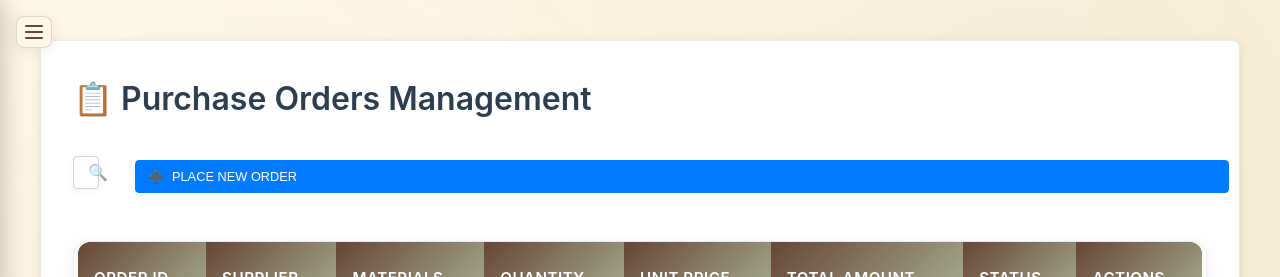
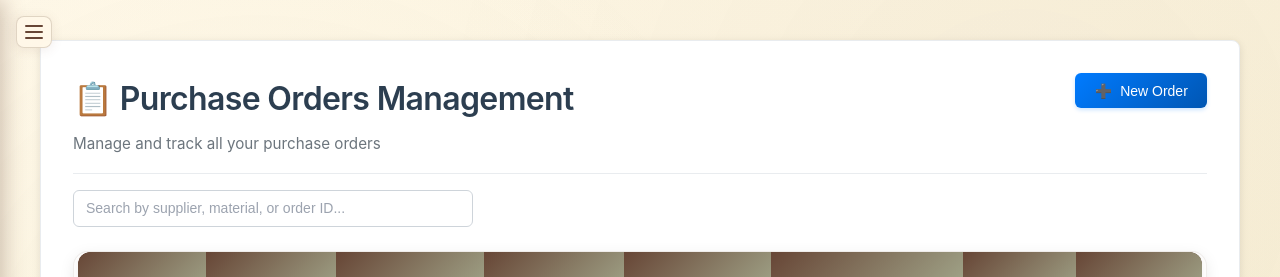
Before and after one commit to Yohan-Helitha/DesynFlow, a React (Create React App) app in the folder frontend/: page /Orders in a window 1280 px wide. Shown: the top 277 px of the page. Built offline with nearby package versions, Linux system fonts and the light colour scheme; no server answers.

Commit message:
feat : modifications with css

```diff
--- a/frontend/src/Components/Orders/Orders.css
+++ b/frontend/src/Components/Orders/Orders.css
@@ -24,51 +24,130 @@ body {
   border: 1px solid #e9ecef;
 }
 
-/* ===== Header ===== */
-.orders-container h2 {
-  margin: 0 0 2rem 0;
+/* ===== Page Header ===== */
+.page-header {
+  display: flex;
+  justify-content: space-between;
+  align-items: flex-start;
+  margin-bottom: 1rem;
+  padding-bottom: 1rem;
+  border-bottom: 1px solid #e9ecef;
+}
+
+.header-content h2 {
+  margin: 0 0 0.5rem 0;
   color: #2c3e50;
   font-size: 2rem;
   font-weight: 600;
   text-align: left;
-  letter-spacing: 0;
+  letter-spacing: -0.02em;
 }
 
-/* ===== Top Controls ===== */
-.top-controls {
+.header-subtitle {
+  margin: 0;
+  color: #6c757d;
+  font-size: 0.95rem;
+  font-weight: 400;
+}
+
+.header-actions {
   display: flex;
-  justify-content: space-between;
+  gap: 0.75rem;
   align-items: center;
-  margin-bottom: 1.5rem;
-  gap: 1rem;
+}
+
+/* ===== Modern Button System ===== */
+.btn-primary, .btn-secondary {
+  display: inline-flex;
+  align-items: center;
+  gap: 0.5rem;
+  padding: 0.6rem 1.2rem;
+  border: none;
+  border-radius: 6px;
+  font-size: 0.875rem;
+  font-weight: 500;
+  text-decoration: none;
+  cursor: pointer;
+  transition: all 0.2s ease;
+  white-space: nowrap;
+}
+
+.btn-primary {
+  background: linear-gradient(135deg, #007bff 0%, #0056b3 100%);
+  color: white;
+  box-shadow: 0 2px 4px rgba(0, 123, 255, 0.2);
+}
+
+.btn-primary:hover {
+  background: linear-gradient(135deg, #0056b3 0%, #004085 100%);
+  box-shadow: 0 4px 8px rgba(0, 123, 255, 0.3);
+  transform: translateY(-1px);
+}
+
+.btn-primary a {
+  color: white;
+  text-decoration: none;
+  display: flex;
+  align-items: center;
+  gap: 0.5rem;
+}
+
+.btn-secondary {
+  background: white;
+  color: #495057;
+  border: 1px solid #dee2e6;
+  box-shadow: 0 1px 2px rgba(0, 0, 0, 0.05);
+}
+
+.btn-secondary:hover {
+  background: #f8f9fa;
+  border-color: #adb5bd;
+  box-shadow: 0 2px 4px rgba(0, 0, 0, 0.1);
+  transform: translateY(-1px);
+}
+
+.icon {
+  font-size: 0.875rem;
 }
 
 .search-bar {
-  display: flex;
-  flex: 1;
+  width: 100%;
+  max-width: 400px;
+  position: relative;
+  margin-bottom: 1.5rem;
+}
+
+.search-bar::before,
+.search-bar::after {
+  display: none !important;
 }
 
 .search-bar input {
   width: 100%;
-  max-width: 400px;
-  padding: 0.5rem 0.75rem;
+  padding: 0.6rem 0.75rem;
   border: 1px solid #ced4da;
-  border-radius: 4px;
-  font-size: 0.85rem;
-  background: #ffffff;
+  border-radius: 6px;
+  font-size: 0.875rem;
+  background: white;
+  background-image: none;
   color: #333333;
   outline: none;
-  transition: border-color 0.2s ease;
+  transition: all 0.2s ease;
+  box-sizing: border-box;
+  position: relative;
+  z-index: 1;
 }
 
 .search-bar input:focus {
-  border-color: #495057;
-  box-shadow: 0 0 0 2px rgba(73, 80, 87, 0.1);
+  border-color: #007bff;
+  box-shadow: 0 0 0 3px rgba(0, 123, 255, 0.1);
 }
 
 .search-bar input::placeholder {
-  color: #6c757d;
+  color: #9ca3af;
 }
+
+
 
 /* ===== Table Container ===== */
 .table-container {
@@ -251,32 +330,38 @@ body {
   font-size: 0.85rem;
 }
 
-/* ===== Place Order Button ===== */
-.place-order-btn {
-  background-color: #007bff;
-  color: #ffffff;
-  border: 1px solid #007bff;
-  padding: 0.5rem 0.75rem;
-  border-radius: 4px;
-  cursor: pointer;
-  font-size: 0.8rem;
-  font-weight: 500;
-  transition: all 0.2s ease;
-  white-space: nowrap;
-  flex-shrink: 0;
+/* ===== Statistics Cards (Optional Enhancement) ===== */
+.stats-row {
+  display: grid;
+  grid-template-columns: repeat(auto-fit, minmax(200px, 1fr));
+  gap: 1rem;
+  margin-bottom: 1.5rem;
 }
 
-.place-order-btn a {
-  color: #ffffff;
-  text-decoration: none;
-  display: flex;
-  align-items: center;
-  gap: 0.5rem;
+.stat-card {
+  background: white;
+  padding: 1.25rem;
+  border-radius: 8px;
+  border: 1px solid #e9ecef;
+  box-shadow: 0 1px 3px rgba(0, 0, 0, 0.05);
+  transition: box-shadow 0.2s ease;
 }
 
-.place-order-btn:hover {
-  background-color: #0056b3;
-  border-color: #0056b3;
+.stat-card:hover {
+  box-shadow: 0 4px 12px rgba(0, 0, 0, 0.1);
+}
+
+.stat-value {
+  font-size: 1.75rem;
+  font-weight: 700;
+  color: #2c3e50;
+  margin-bottom: 0.25rem;
+}
+
+.stat-label {
+  font-size: 0.875rem;
+  color: #6c757d;
+  font-weight: 500;
 }
 
 /* ===== Cell Styling Improvements ===== */
@@ -345,21 +430,33 @@ body {
     margin: 0;
   }
 
-  .orders-container h2 {
-    font-size: 1.5rem;
-    margin-bottom: 1rem;
+  .page-header {
+    flex-direction: column;
+    align-items: stretch;
+    gap: 1rem;
   }
 
-  .top-controls {
-    flex-direction: column;
-    align-items: stretch;
-    gap: 0.75rem;
+  .header-content h2 {
+    font-size: 1.5rem;
+  }
+
+  .header-actions {
+    justify-content: stretch;
+  }
+
+  .btn-primary, .btn-secondary {
+    flex: 1;
+    justify-content: center;
+    padding: 0.7rem 1rem;
+  }
+
+  .search-bar {
+    max-width: 100%;
   }
 
   .search-bar input {
-    max-width: 100%;
-    padding: 0.5rem 0.75rem;
-    font-size: 0.8rem;
+    padding: 0.6rem 0.75rem;
+    font-size: 0.875rem;
   }
 
   .orders-table th, .orders-table td {
@@ -371,9 +468,4 @@ body {
     font-size: 0.65rem;
     padding: 0.25rem 0.4rem;
   }
-
-  .place-order-btn {
-    padding: 0.4rem 0.6rem;
-    font-size: 0.75rem;
-  }
 }
--- a/frontend/src/Components/Orders/Orders.jsx
+++ b/frontend/src/Components/Orders/Orders.jsx
@@ -37,24 +37,29 @@ function Orders() {
     <div className="page-with-sidebar">
       <Sidebar />
       <div className="orders-container">
-        <h2>📋 Purchase Orders Management</h2>
+        <div className="page-header">
+          <div className="header-content">
+            <h2>📋 Purchase Orders Management</h2>
+            <p className="header-subtitle">Manage and track all your purchase orders</p>
+          </div>
+          <div className="header-actions">
+            <button className="btn-primary">
+              <Link to="/OrderForm">
+                <span className="icon">➕</span>
+                New Order
+              </Link>
+            </button>
+          </div>
+        </div>
 
-      <div className="top-controls">
         <div className="search-bar">
           <input
             type="text"
-            placeholder="🔍 Search by supplier or material..."
+            placeholder="Search by supplier, material, or order ID..."
             value={searchTerm}
             onChange={(e) => setSearchTerm(e.target.value)}
           />
         </div>
-        <button className="place-order-btn">
-          <Link to="/OrderForm">
-            <span>➕</span>
-            Place New Order
-          </Link>
-        </button>
-      </div>
 
       <div className="table-container">
         <table className="orders-table" id="ordersTable">
--- a/frontend/src/Components/Supplier_details/Supplier_details.css
+++ b/frontend/src/Components/Supplier_details/Supplier_details.css
@@ -38,6 +38,90 @@ body::before {
   animation: containerFadeIn 0.6s ease-out;
 }
 
+/* ===== Page Header ===== */
+.page-header {
+  display: flex;
+  justify-content: space-between;
+  align-items: center;
+  margin-bottom: 1rem;
+  padding-bottom: 1rem;
+  border-bottom: 1px solid rgba(103, 70, 54, 0.1);
+}
+
+.header-content h2 {
+  margin: 0 0 0.5rem 0;
+  color: #674636;
+  font-size: 2rem;
+  font-weight: 600;
+  text-align: left;
+  letter-spacing: -0.02em;
+}
+
+.header-subtitle {
+  margin: 0;
+  color: #8B7355;
+  font-size: 0.95rem;
+  font-weight: 400;
+}
+
+.header-actions {
+  display: flex;
+  gap: 0.75rem;
+  align-items: center;
+}
+
+/* ===== Modern Button System ===== */
+.btn-primary {
+  display: inline-flex;
+  align-items: center;
+  gap: 0.5rem;
+  padding: 0.6rem 1.2rem;
+  border: 2px solid #8B4513;
+  border-radius: 6px;
+  font-size: 0.875rem;
+  font-weight: 600;
+  text-decoration: none;
+  cursor: pointer;
+  transition: all 0.3s ease;
+  white-space: nowrap;
+  background: #D2691E;
+  color: #8B4513;
+  box-shadow: 0 2px 6px rgba(139, 69, 19, 0.2);
+}
+
+.btn-primary:hover {
+  background: #CD853F;
+  color: #654321;
+  border-color: #654321;
+  box-shadow: 0 4px 12px rgba(139, 69, 19, 0.3);
+  transform: translateY(-2px);
+}
+
+.btn-primary a {
+  color: #8B4513;
+  text-decoration: none;
+  display: flex;
+  align-items: center;
+  gap: 0.5rem;
+}
+
+.btn-primary:hover a {
+  color: #654321;
+}
+
+.icon {
+  font-size: 0.875rem;
+}
+
+/* ===== Top Controls Layout ===== */
+.top-controls {
+  display: flex;
+  justify-content: space-between;
+  align-items: center;
+  margin-bottom: 1.5rem;
+  gap: 1rem;
+}
+
 @keyframes containerFadeIn {
   from {
     opacity: 0;
@@ -49,16 +133,7 @@ body::before {
   }
 }
 
-/* ===== Header ===== */
-.suppliers-container h2 {
-  margin: 0 0 32px 0;
-  color: #674636;
-  font-size: 28px;
-  font-weight: 700;
-  text-align: center;
-  letter-spacing: -0.3px;
-  animation: headerSlideIn 0.8s ease-out 0.2s both;
-}
+
 
 @keyframes headerSlideIn {
   from {
@@ -73,44 +148,39 @@ body::before {
 
 /* ===== Search Bar ===== */
 .search-bar {
-  display: flex;
-  justify-content: center;
-  margin-bottom: 28px;
+  flex: 1;
+  max-width: 400px;
   position: relative;
+}
+
+.search-bar::before,
+.search-bar::after {
+  display: none !important;
 }
 
 .search-bar input {
   width: 100%;
-  max-width: 400px;
-  padding: 14px 20px 14px 45px;
+  padding: 0.6rem 0.75rem;
   border: 1px solid rgba(103, 70, 54, 0.3);
-  border-radius: 10px;
-  font-size: 15px;
+  border-radius: 6px;
+  font-size: 0.875rem;
   background: #FFF8E8;
+  background-image: none;
   color: #674636;
   outline: none;
   transition: all 0.2s ease;
-  box-shadow: 0 2px 8px rgba(103, 70, 54, 0.05);
+  box-sizing: border-box;
+  position: relative;
+  z-index: 1;
 }
 
 .search-bar input:focus {
   border-color: #674636;
-  box-shadow: 0 4px 12px rgba(103, 70, 54, 0.1);
+  box-shadow: 0 0 0 3px rgba(103, 70, 54, 0.1);
 }
 
 .search-bar input::placeholder {
   color: rgba(103, 70, 54, 0.6);
-}
-
-.search-bar::before {
-  content: "🔍";
-  position: absolute;
-  left: 15px;
-  top: 50%;
-  transform: translateY(-50%);
-  font-size: 16px;
-  z-index: 2;
-  opacity: 0.6;
 }
 
 /* ===== Table Container ===== */
@@ -391,13 +461,33 @@ tbody tr:last-child td:last-child {
     padding: 16px;
   }
 
-  .suppliers-container h2 {
-    font-size: 20px;
+  .page-header {
+    margin-bottom: 1rem;
+  }
+
+  .header-content h2 {
+    font-size: 1.5rem;
+  }
+
+  .top-controls {
+    flex-direction: column;
+    align-items: stretch;
+    gap: 0.75rem;
+  }
+
+  .btn-primary {
+    flex: 1;
+    justify-content: center;
+    padding: 0.7rem 1rem;
+  }
+
+  .search-bar {
+    max-width: 100%;
   }
 
   .search-bar input {
-    padding: 8px 12px;
-    font-size: 14px;
+    padding: 0.6rem 0.75rem;
+    font-size: 0.875rem;
   }
 
   table {
--- a/frontend/src/Components/Supplier_details/Supplier_details.jsx
+++ b/frontend/src/Components/Supplier_details/Supplier_details.jsx
@@ -54,16 +54,28 @@ function Supplier_details() {
     <div className="page-with-sidebar">
       <Sidebar />
       <div className="suppliers-container">
+        <div className="page-header">
+          <div className="header-content">
             <h2>Interior Design Suppliers</h2>
+            <p className="header-subtitle">Manage your supplier network and partnerships</p>
+          </div>
+        </div>
 
-      {/* Search */}
+        <div className="top-controls">
           <div className="search-bar">
             <input
               type="text"
-          placeholder=" Search suppliers..."
+              placeholder="Search suppliers..."
               value={search}
               onChange={(e) => setSearch(e.target.value)}
             />
+          </div>
+          <button className="btn-primary">
+            <Link to="/Add_suppliers">
+              <span className="icon">➕</span>
+              Add Supplier
+            </Link>
+          </button>
         </div>
 
       {/* Table */}
@@ -131,10 +143,6 @@ function Supplier_details() {
       </div>
 
       <div className="action-buttons">
-        <button className="add-supplier-btn">
-          <Link to="/Add_suppliers">Add New Supplier</Link>
-        </button>
-
         <button className="update-delete-supplier-btn">
           <Link to="/Update_delete_suppliers">Manage Suppliers</Link>
         </button>
```
Also changed, not shown: 2 other files (tests, documents, lock files or other folders). Lines whose indentation alone changed are shown as unchanged.
